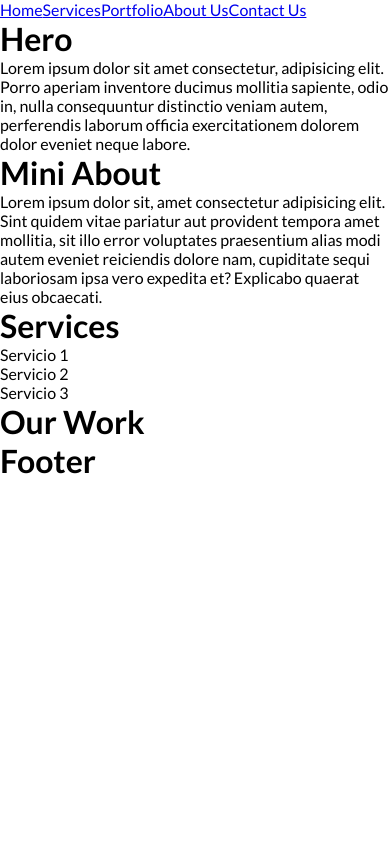
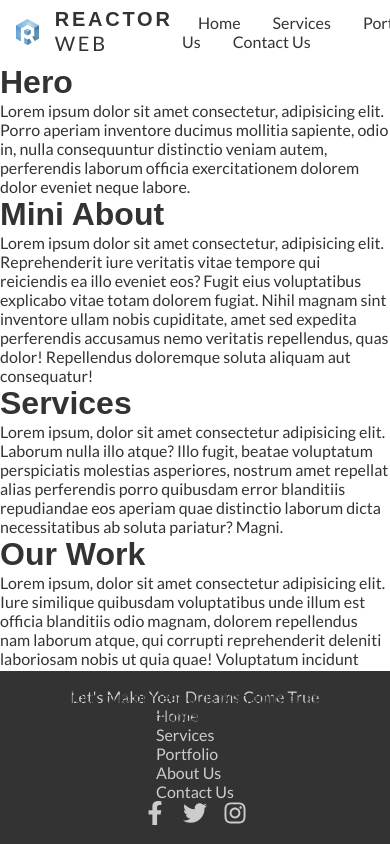
Before and after one commit to tguzmani/reactor-web, a Gatsby site: page / in a window 390 px wide. Built offline with nearby package versions, Linux system fonts and the light colour scheme; Gatsby itself is replaced by a stand-in of ours.

Commit message:
Agrega navegación y footer

```diff
--- a/package.json
+++ b/package.json
@@ -16,6 +16,7 @@
   },
   "dependencies": {
     "gatsby": "^3.9.0",
+    "gatsby-image": "^3.9.0",
     "gatsby-plugin-gatsby-cloud": "^2.9.0",
     "gatsby-plugin-google-analytics": "^3.9.0",
     "gatsby-plugin-image": "^1.9.0",
@@ -30,6 +31,8 @@
     "react-dom": "^17.0.1",
     "react-flexbox-grid": "^2.1.2",
     "react-helmet": "^6.1.0",
+    "react-icons": "^4.2.0",
+    "react-responsive": "^8.2.0",
     "react-router-dom": "^5.2.0",
     "sass": "^1.35.2"
   }
--- a/src/components/Footer.js
+++ b/src/components/Footer.js
@@ -1,9 +1,30 @@
 import React from 'react'
+import { Link } from 'react-router-dom'
+
+import { FaFacebookF, FaInstagram, FaTwitter } from 'react-icons/fa'
 
 const Footer = () => {
   return (
     <>
-      <h1>Footer</h1>
+      <footer>
+        <div className='container'>
+          <div>Let's Make Your Dreams Come True</div>
+
+          <div className='links'>
+            <Link to='/'>Home</Link>
+            <Link to='/services'>Services</Link>
+            <Link to='/portfolio'>Portfolio</Link>
+            <Link to='/about-us'>About Us</Link>
+            <Link to='/contact-us'>Contact Us</Link>
+          </div>
+
+          <div className='icons'>
+            <FaFacebookF className='icon' size='1.5em' />
+            <FaTwitter className='icon' size='1.5em' />
+            <FaInstagram className='icon' size='1.5em' />
+          </div>
+        </div>
+      </footer>
     </>
   )
 }
--- a/src/components/Navigation.js
+++ b/src/components/Navigation.js
@@ -1,16 +1,34 @@
 import React from 'react'
 import { Link } from 'react-router-dom'
+import { StaticImage } from 'gatsby-plugin-image'
+import useResponsive from '../hooks/useResponsive'
+import SideMenu from './SideMenu'
 
 const Navigation = () => {
+  const isMobile = useResponsive()
+
   return (
     <nav>
-      <ul>
-        <Link to='/'>Home</Link>
-        <Link to='/services'>Services</Link>
-        <Link to='/portfolio'>Portfolio</Link>
-        <Link to='/about-us'>About Us</Link>
-        <Link to='/contact-us'>Contact Us</Link>
-      </ul>
+      <div className='nav-container'>
+        <div className='header'>
+          <StaticImage src='../images/logo.png' width={48} className='logo' />
+          <h1>
+            REACTOR <span className='lean'>WEB</span>
+          </h1>
+        </div>
+
+        {isMobile ? (
+          <SideMenu />
+        ) : (
+          <div className='links'>
+            <Link to='/'>Home</Link>
+            <Link to='/services'>Services</Link>
+            <Link to='/portfolio'>Portfolio</Link>
+            <Link to='/about-us'>About Us</Link>
+            <Link to='/contact-us'>Contact Us</Link>
+          </div>
+        )}
+      </div>
     </nav>
   )
 }
--- /dev/null
+++ b/src/components/SideMenu.js
@@ -0,0 +1,36 @@
+import React from 'react'
+
+import { BiMenu, BiX } from 'react-icons/bi'
+import { Link } from 'react-router-dom'
+
+const SideMenu = () => {
+  const [show, setShow] = React.useState(false)
+
+  const toggleShow = () => {
+    setShow(!show)
+  }
+
+  return (
+    <div id='side-menu'>
+      {show && (
+        <div className='panel' onClick={toggleShow}>
+          <Link to='/'>Home</Link>
+          <Link to='/services'>Services</Link>
+          <Link to='/portfolio'>Portfolio</Link>
+          <Link to='/about-us'>About Us</Link>
+          <Link to='/contact-us'>Contact Us</Link>
+        </div>
+      )}
+
+      <div className='menu-icon'>
+        {!show ? (
+          <BiMenu size='2em' onClick={toggleShow} />
+        ) : (
+          <BiX size='2em' onClick={toggleShow} />
+        )}
+      </div>
+    </div>
+  )
+}
+
+export default SideMenu
--- a/src/components/home/MiniAbout.js
+++ b/src/components/home/MiniAbout.js
@@ -5,11 +5,12 @@ const MiniAbout = () => {
     <div>
       <h1>Mini About</h1>
       <p>
-        Lorem ipsum dolor sit, amet consectetur adipisicing elit. Sint quidem
-        vitae pariatur aut provident tempora amet mollitia, sit illo error
-        voluptates praesentium alias modi autem eveniet reiciendis dolore nam,
-        cupiditate sequi laboriosam ipsa vero expedita et? Explicabo quaerat
-        eius obcaecati.
+        Lorem ipsum dolor sit amet consectetur, adipisicing elit. Reprehenderit
+        iure veritatis vitae tempore qui reiciendis ea illo eveniet eos? Fugit
+        eius voluptatibus explicabo vitae totam dolorem fugiat. Nihil magnam
+        sint inventore ullam nobis cupiditate, amet sed expedita perferendis
+        accusamus nemo veritatis repellendus, quas dolor! Repellendus doloremque
+        soluta aliquam aut consequatur!
       </p>
     </div>
   )
--- a/src/components/home/OurWork.js
+++ b/src/components/home/OurWork.js
@@ -4,6 +4,14 @@ const OurWork = () => {
   return (
     <>
       <h1>Our Work</h1>
+      <p>
+        Lorem ipsum, dolor sit amet consectetur adipisicing elit. Iure similique
+        quibusdam voluptatibus unde illum est officia blanditiis odio magnam,
+        dolorem repellendus nam laborum atque, qui corrupti reprehenderit
+        deleniti laboriosam nobis ut quia quae! Voluptatum incidunt voluptatibus
+        minus perspiciatis, hic harum necessitatibus quo placeat quis blanditiis
+        quasi explicabo labore iste voluptates.
+      </p>
     </>
   )
 }
--- a/src/components/home/Services.js
+++ b/src/components/home/Services.js
@@ -4,11 +4,13 @@ const Services = () => {
   return (
     <>
       <h1>Services</h1>
-      <ul>
-        <li>Servicio 1</li>
-        <li>Servicio 2</li>
-        <li>Servicio 3</li>
-      </ul>
+      <p>
+        Lorem ipsum, dolor sit amet consectetur adipisicing elit. Laborum nulla
+        illo atque? Illo fugit, beatae voluptatum perspiciatis molestias
+        asperiores, nostrum amet repellat alias perferendis porro quibusdam
+        error blanditiis repudiandae eos aperiam quae distinctio laborum dicta
+        necessitatibus ab soluta pariatur? Magni.
+      </p>
     </>
   )
 }
--- /dev/null
+++ b/src/hooks/useResponsive.js
@@ -0,0 +1,11 @@
+import { useMediaQuery } from 'react-responsive'
+
+const useResponsive = which => {
+  const isMobile = useMediaQuery({
+    query: '(max-device-width: 599px)',
+  })
+
+  return isMobile
+}
+
+export default useResponsive
--- a/src/pages/index.js
+++ b/src/pages/index.js
@@ -18,6 +18,7 @@ const IndexPage = () => {
       <>
         <Navigation />
 
+        <div className='content'>
           <Switch>
             <Route exact path='/' component={Home} />
             <Route exact path='/portfolio' component={Portfolio} />
@@ -26,6 +27,7 @@ const IndexPage = () => {
             <Route exact path='/contact-us' component={ContactUs} />
             <Router component={NotFoundPage} />
           </Switch>
+        </div>
 
         <Footer />
       </>
--- /dev/null
+++ b/src/styles/_footer.scss
@@ -0,0 +1,38 @@
+@import 'variables';
+@import 'mixins';
+
+footer {
+  background-color: $dark-color;
+  position: fixed;
+  bottom: 0;
+  width: 100%;
+  min-height: 5em;
+  z-index: -1;
+
+  * {
+    color: $light-color;
+  }
+
+  .container {
+    display: flex;
+    justify-content: space-between;
+    padding-top: 1em;
+  }
+
+  .icon {
+    margin: 0 0.5em;
+  }
+
+  .links {
+    display: flex;
+    flex-direction: column;
+  }
+}
+
+@include for-phone-only {
+  footer .container {
+    display: flex;
+    flex-direction: column;
+    align-items: center;
+  }
+}
--- /dev/null
+++ b/src/styles/_mixins.scss
@@ -0,0 +1,25 @@
+@mixin for-phone-only {
+  @media (max-width: 599px) {
+    @content;
+  }
+}
+@mixin for-tablet-portrait-up {
+  @media (min-width: 600px) {
+    @content;
+  }
+}
+@mixin for-tablet-landscape-up {
+  @media (min-width: 900px) {
+    @content;
+  }
+}
+@mixin for-desktop-up {
+  @media (min-width: 1200px) {
+    @content;
+  }
+}
+@mixin for-big-desktop-up {
+  @media (min-width: 1800px) {
+    @content;
+  }
+}
--- /dev/null
+++ b/src/styles/_nav.scss
@@ -0,0 +1,49 @@
+@import 'mixins';
+
+nav {
+  position: fixed;
+  width: 100%;
+}
+
+nav .nav-container {
+  margin: 0 auto;
+  max-width: 1200px;
+  display: flex;
+  align-items: center;
+  justify-content: space-between;
+  min-height: 4em;
+}
+
+nav .links a {
+  padding: 0 1rem;
+}
+
+nav .header {
+  display: flex;
+  align-items: center;
+
+  .logo {
+    margin: 1rem;
+  }
+
+  .lean {
+    font-weight: 400;
+  }
+
+  h1 {
+    font-family: 'Titillium', sans-serif;
+    letter-spacing: 0.25ch;
+  }
+}
+
+@include for-phone-only {
+  nav .header {
+    h1 {
+      font-size: 1.25rem;
+    }
+
+    .logo {
+      width: 2rem;
+    }
+  }
+}
--- /dev/null
+++ b/src/styles/_sidemenu.scss
@@ -0,0 +1,28 @@
+#side-menu .panel {
+  display: flex;
+  flex-direction: column;
+  align-items: flex-end;
+  position: fixed;
+  top: 0;
+  right: 0;
+  width: 100vw;
+  height: 100vh;
+  padding: 4em 2em;
+  background-color: white;
+  z-index: 1;
+
+  a {
+    text-decoration: none;
+    font-size: 1.5em;
+    padding: 1em 0;
+  }
+}
+
+#side-menu .menu-icon {
+  padding: 1em;
+  z-index: 2;
+  position: fixed;
+  top: 0;
+  right: 0;
+  transition: all 0.5s;
+}
--- a/src/styles/_variables.scss
+++ b/src/styles/_variables.scss
@@ -1 +1,3 @@
 $primary-color: blue;
+$light-color: #ccc;
+$dark-color: #333;
--- a/src/styles/main.scss
+++ b/src/styles/main.scss
@@ -1,9 +1,42 @@
 @import 'variables';
+@import 'mixins';
 @import url('https://fonts.googleapis.com/css2?family=Lato:wght@300;400;700&family=Titillium+Web:wght@300;400;600;700&display=swap');
+@import 'nav';
+@import 'sidemenu';
+@import 'footer';
 
 * {
   padding: 0;
   margin: 0;
   box-sizing: border-box;
   font-family: 'Lato', sans-serif;
+  color: $dark-color;
 }
+
+a {
+  text-decoration: none;
+}
+
+.content {
+  padding-top: 4em;
+}
+
+h1,
+h2,
+h3,
+h4,
+h5,
+h6 {
+  font-family: 'Titillium', sans-serif;
+}
+
+.container {
+  max-width: 1200px;
+  margin: 0 auto;
+}
+
+@include for-phone-only {
+  .container {
+    padding: 1em;
+  }
+}
```
Also changed, not shown: src/images/logo.png (added), 1 other file. Lines whose indentation alone changed are shown as unchanged.
